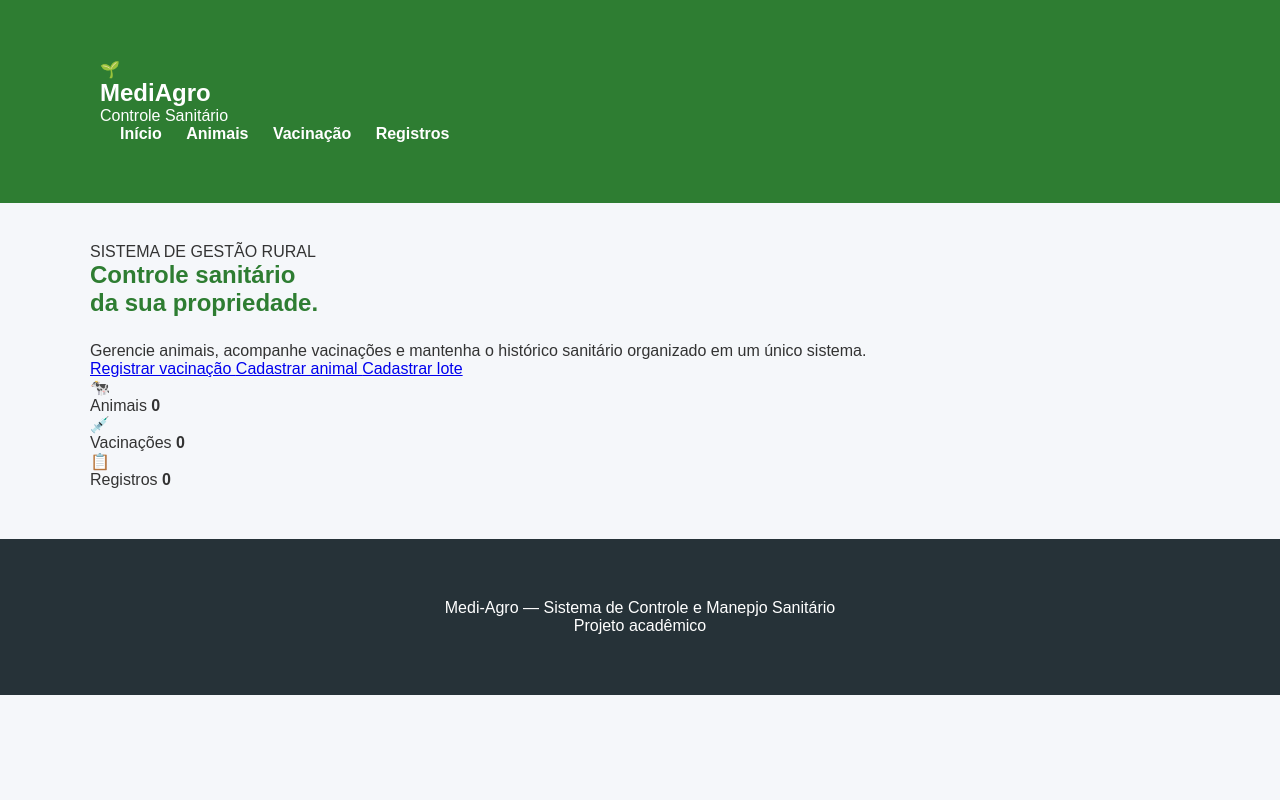
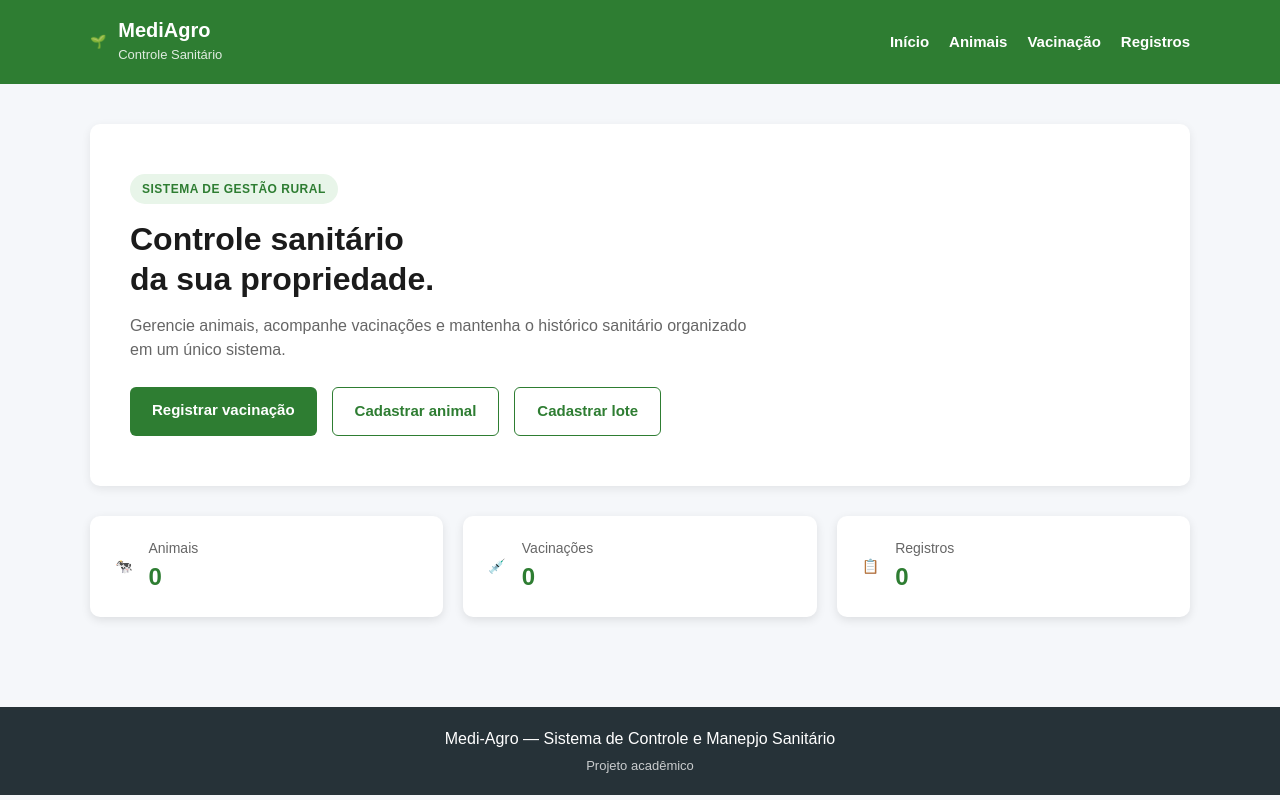
Before and after one commit to AyramViviane/controle-de-manejo-sanitario-e-vacinacao, a Flask app: page / in a window 1280 px wide. Run offline with Flask 3, Linux system fonts and the light colour scheme.

Commit message:
outra estilização

```diff
--- a/static/css/style.css
+++ b/static/css/style.css
@@ -8,38 +8,22 @@ body {
     font-family: Arial, sans-serif;
     background-color: #f5f7fa;
     color: #333;
+    line-height: 1.5;
 }
 
-/* Cabeçalho */
-header {
-    background-color: #2e7d32;
-    color: white;
-    padding: 20px 40px;
-    display: flex;
-    justify-content: space-between;
-    align-items: center;
+a {
+    color: inherit;
 }
 
-header h1 {
-    font-size: 24px;
-}
-
-nav a {
-    color: white;
-    text-decoration: none;
-    margin-left: 20px;
-    font-weight: bold;
-}
-
-nav a:hover {
-    text-decoration: underline;
-}
-
-/* Conteúdo principal */
+/* ===== Layout base ===== */
 .container {
     width: 90%;
     max-width: 1100px;
-    margin: 40px auto;
+    margin: 0 auto;
+}
+
+.main-content {
+    padding: 40px 0;
 }
 
 .container h2 {
@@ -47,13 +31,193 @@ nav a:hover {
     color: #2e7d32;
 }
 
-/* Cards */
-.cards {
+/* ===== Cabeçalho ===== */
+.header {
+    background-color: #2e7d32;
+    color: white;
+}
+
+.header-content {
+    display: flex;
+    justify-content: space-between;
+    align-items: center;
+    padding: 18px 0;
+}
+
+.logo {
+    display: flex;
+    align-items: center;
+    gap: 12px;
+}
+
+.logo-icon {
+    font-size: 28px;
+}
+
+.logo h1 {
+    font-size: 20px;
+    line-height: 1.2;
+}
+
+.logo span {
+    font-size: 13px;
+    opacity: 0.85;
+}
+
+.nav {
+    display: flex;
+    gap: 20px;
+}
+
+.nav a {
+    color: white;
+    text-decoration: none;
+    font-weight: bold;
+    font-size: 15px;
+}
+
+.nav a:hover {
+    text-decoration: underline;
+}
+
+/* ===== Rodapé ===== */
+.footer {
+    margin-top: 50px;
+    padding: 20px 0;
+    text-align: center;
+    background-color: #263238;
+    color: white;
+}
+
+.footer span {
+    display: block;
+    font-size: 13px;
+    opacity: 0.75;
+    margin-top: 5px;
+}
+
+/* ===== Hero (página inicial) ===== */
+.hero {
+    background-color: white;
+    border-radius: 10px;
+    box-shadow: 0 3px 10px rgba(0, 0, 0, 0.08);
+    padding: 50px 40px;
+    margin-bottom: 30px;
+}
+
+.hero-content {
+    max-width: 640px;
+}
+
+.page-tag {
+    display: inline-block;
+    background-color: #e8f5e9;
+    color: #2e7d32;
+    font-size: 12px;
+    font-weight: bold;
+    letter-spacing: 0.5px;
+    padding: 6px 12px;
+    border-radius: 20px;
+    margin-bottom: 15px;
+}
+
+.hero-content h2 {
+    color: #1b1b1b;
+    font-size: 32px;
+    line-height: 1.25;
+    margin-bottom: 15px;
+}
+
+.hero-content p {
+    color: #666;
+    margin-bottom: 25px;
+}
+
+.hero-actions {
+    display: flex;
+    flex-wrap: wrap;
+    gap: 15px;
+}
+
+/* ===== Botões ===== */
+.button {
+    display: inline-block;
+    padding: 12px 22px;
+    border: none;
+    border-radius: 6px;
+    cursor: pointer;
+    font-size: 15px;
+    font-weight: bold;
+    text-decoration: none;
+    text-align: center;
+    transition: background-color 0.15s ease;
+}
+
+.button-primary {
+    background-color: #2e7d32;
+    color: white;
+}
+
+.button-primary:hover {
+    background-color: #1b5e20;
+}
+
+.button-secondary {
+    background-color: white;
+    color: #2e7d32;
+    border: 1px solid #2e7d32;
+}
+
+.button-secondary:hover {
+    background-color: #e8f5e9;
+}
+
+/* ===== Dashboard (cards da home) ===== */
+.dashboard {
     display: grid;
     grid-template-columns: repeat(auto-fit, minmax(220px, 1fr));
     gap: 20px;
 }
 
+.dashboard-card {
+    background-color: white;
+    padding: 22px 25px;
+    border-radius: 10px;
+    box-shadow: 0 3px 10px rgba(0, 0, 0, 0.1);
+    display: flex;
+    align-items: center;
+    gap: 16px;
+}
+
+.dashboard-icon {
+    font-size: 30px;
+}
+
+.dashboard-card span {
+    display: block;
+    color: #666;
+    font-size: 14px;
+}
+
+.dashboard-card strong {
+    font-size: 24px;
+    color: #2e7d32;
+}
+
+/* ===== Cabeçalho de página interna (ex: vacinação) ===== */
+.page-header {
+    margin-bottom: 25px;
+}
+
+.page-header h2 {
+    margin: 8px 0;
+}
+
+.page-header p {
+    color: #666;
+}
+
+/* ===== Card genérico ===== */
 .card {
     background-color: white;
     padding: 25px;
@@ -152,12 +377,3 @@ tr:hover {
     background-color: #e8f5e9;
     color: #2e7d32;
 }
-
-/* Rodapé */
-footer {
-    margin-top: 50px;
-    padding: 20px;
-    text-align: center;
-    background-color: #263238;
-    color: white;
-}
```
Also changed, not shown: other parts of static/css/style.css (+84 -23 lines).
